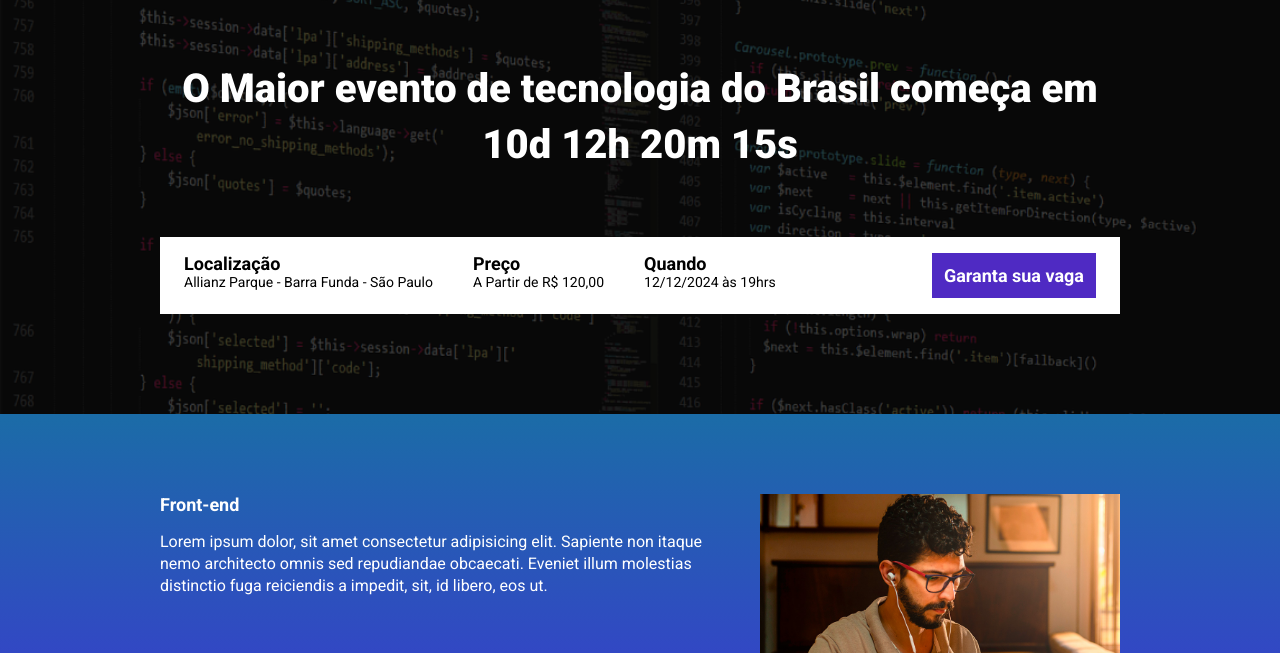
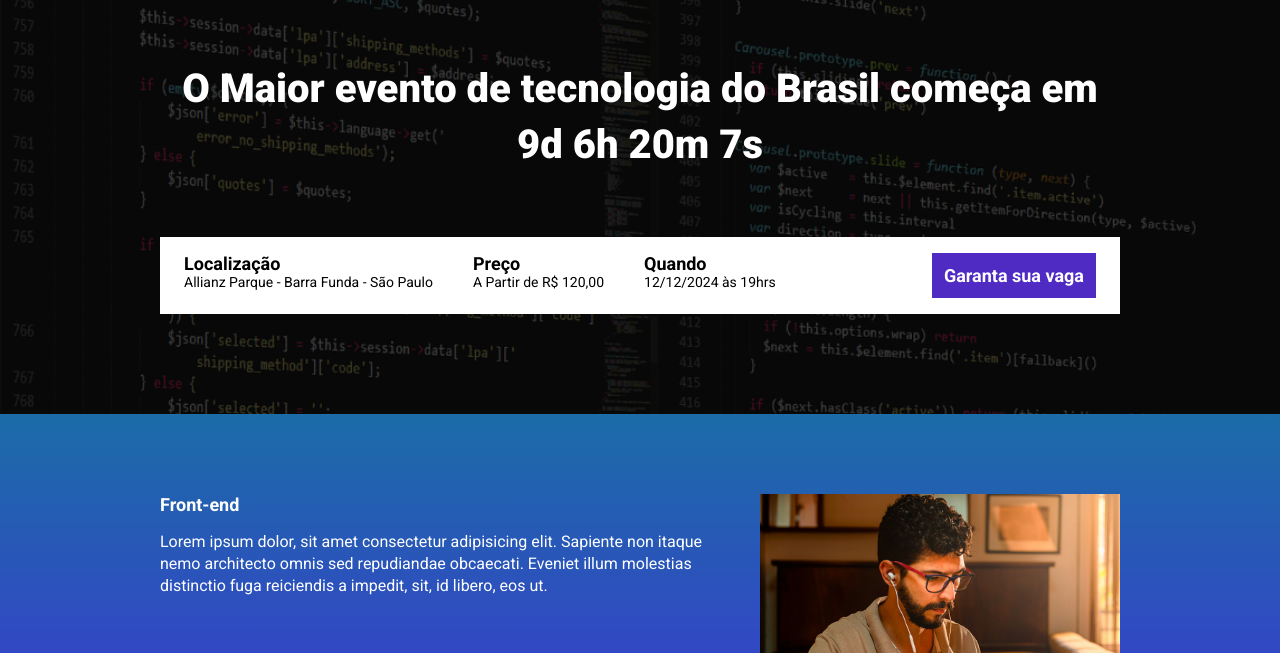
Before and after one commit to Handerrr/tech_talks, a website built with Parcel: page src/index.html in a window 1280 px wide. Shown: the part 147-800 px from the top of the page. Built offline with nearby package versions, Linux system fonts and the light colour scheme.

Commit message:
contagem regressiva

```diff
--- a/package.json
+++ b/package.json
@@ -1,9 +1,9 @@
 {
   "name": "talks",
   "version": "1.0.0",
-  "main": "index.js",
   "scripts": {
     "dev": "parcel src/index.html src/styles/main.scss src/scripts/main.js",
+    "build" : "parcel build src/index.html",
     "test": "echo \"Error: no test specified\" && exit 1"
   },
   "keywords": [],
--- a/src/index.html
+++ b/src/index.html
@@ -15,7 +15,7 @@
         <div class="container">
             <img class="hero__logo" src="./images/ebac_logo.svg" alt="Ebac">
             <p class="hero__text">
-                O Maior evento de tecnologia do Brasil começa em 10d 12h 20m 15s
+                O Maior evento de tecnologia do Brasil <span id="contador"></span>
             </p>
             <div class="infos-bar">
               <ul class="infos-bar__infos">
--- a/src/scripts/main.js
+++ b/src/scripts/main.js
@@ -1 +1,27 @@
 AOS.init();
+
+const dataDoEvento = new Date("Apr 12, 2025 19:00:00");
+const timeStampDoEvento = dataDoEvento.getTime();
+
+const contaAsHoras = setInterval(function() {
+   const agora = new Date();
+   const timeStampAtual = agora.getTime();
+
+   const distanciaAteOEvento = timeStampDoEvento - timeStampAtual;
+
+   const diaEmMs = 1000 * 60 * 60 * 24;
+   const horaEmMs = 1000 * 60 * 60;
+   const minutoEmMs = 1000 * 60;
+
+   const diasAteOEvento = Math.floor(distanciaAteOEvento / diaEmMs);
+   const horasAteOEvento = Math.floor((distanciaAteOEvento % diaEmMs) / horaEmMs);
+   const minutosAteOEvento = Math.floor((distanciaAteOEvento % horaEmMs) / minutoEmMs);
+   const segundosAteOEvento = Math.floor((distanciaAteOEvento % minutoEmMs) / 1000);
+
+    document.getElementById('contador').innerHTML = `começa em ${diasAteOEvento}d ${horasAteOEvento}h ${minutosAteOEvento}m ${segundosAteOEvento}s`;
+
+    if (distanciaAteOEvento < 0) {
+        clearInterval(contaAsHoras);
+        document.getElementById('contador').innerHTML = "ja passou";
+    }
+}, 1000);
```
